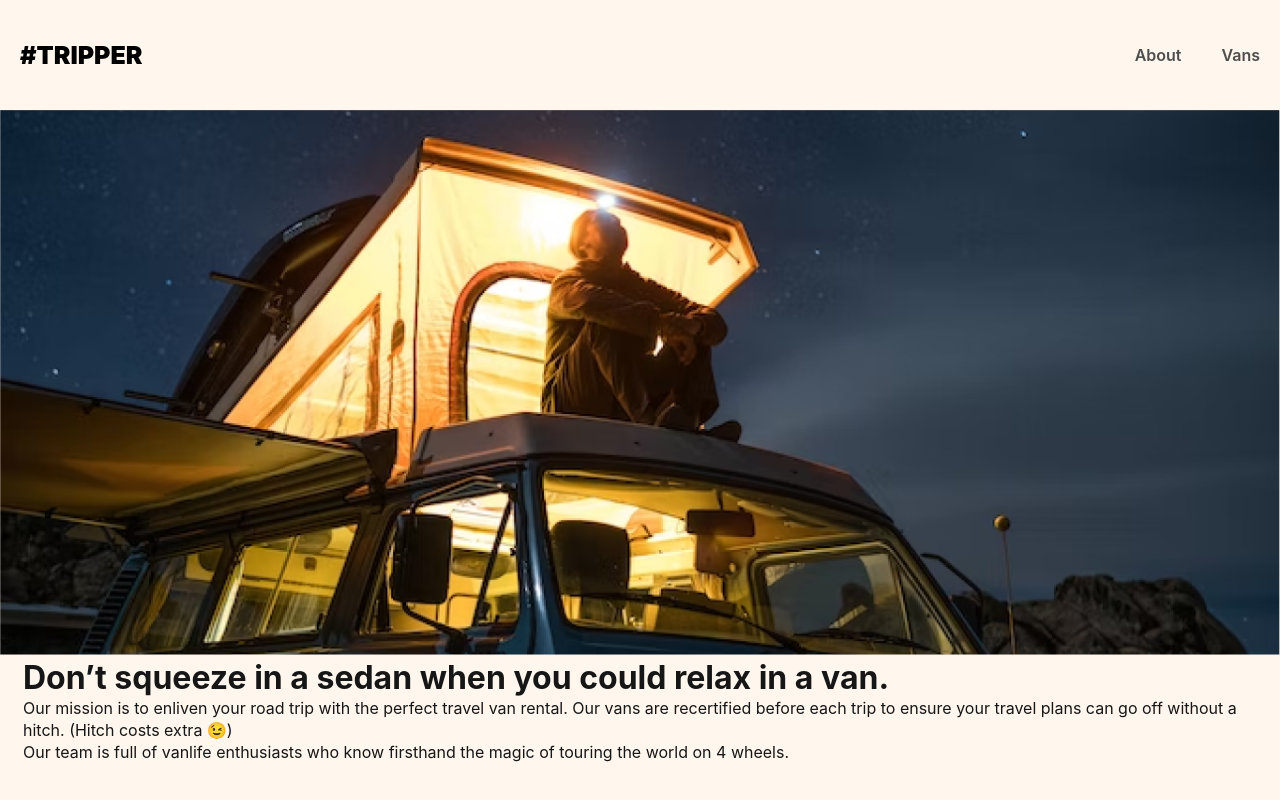
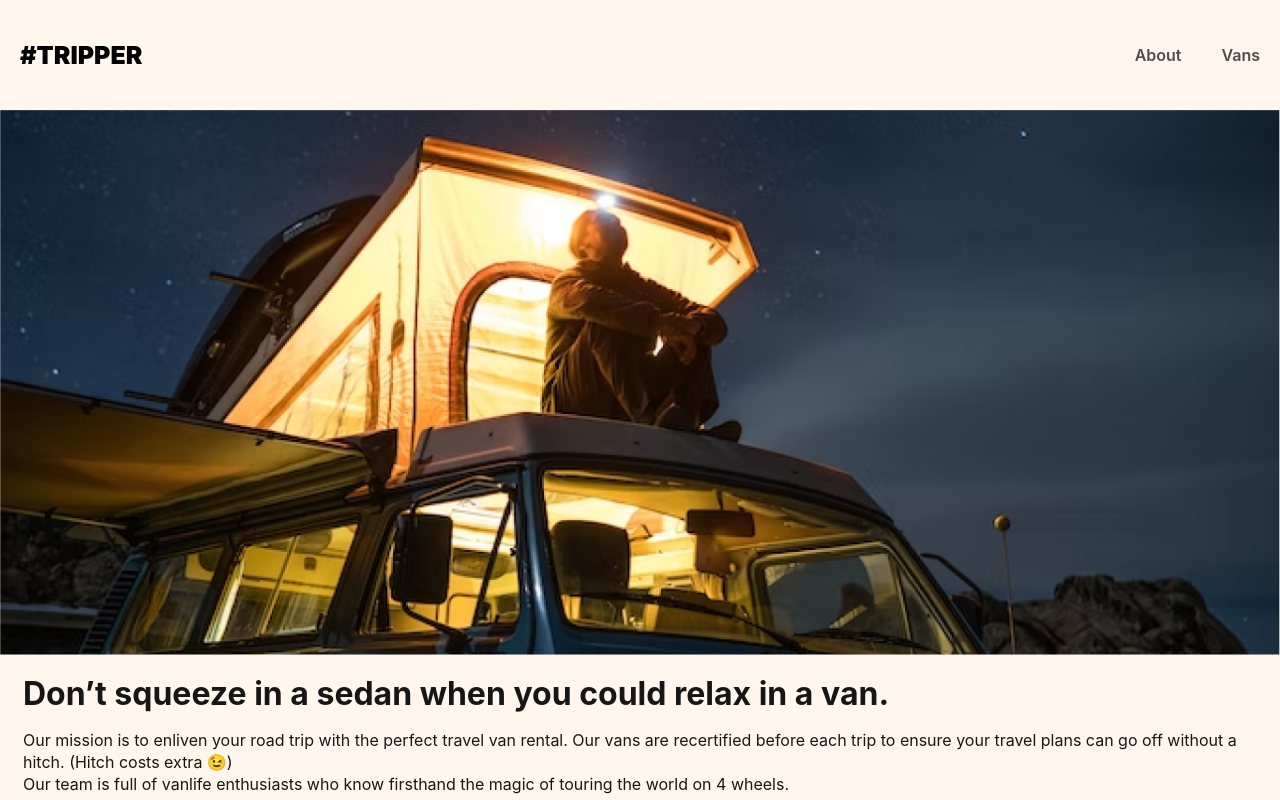
Before and after one commit to Yasir-Khan22/Tripper, a React (Vite) app: page /about in a window 1280 px wide. Shown: the top 800 px of the page. Built offline with nearby package versions, Linux system fonts and the light colour scheme.

Commit message:
styles are applied

```diff
--- a/src/App.css
+++ b/src/App.css
@@ -135,6 +135,7 @@ header a:hover {
 
 .about-page-content h1 {
     line-height: 38px;
+    padding: 1rem 0;
 }
 
 .about-page-content p {
--- a/src/pages/Vans.jsx
+++ b/src/pages/Vans.jsx
@@ -10,7 +10,7 @@ export default function Vans() {
             .then(data => setVans(data.vans))
     }, [])
 
-    const vanElements = vans?.map(van => {
+    const vanElements = vans?.map(van => (
         <div key={van.id} className="van-tile">
             <Link to={`/vans/${van.id}`}>
                 <img src={van.imageUrl} />
@@ -21,7 +21,7 @@ export default function Vans() {
                 <i className={`van-type ${van.type} selected`}>{van.type}</i>
             </Link>
         </div>
-    })
+    ))
     console.log(vanElements)
     return (
         <div className="van-list-container">
```
